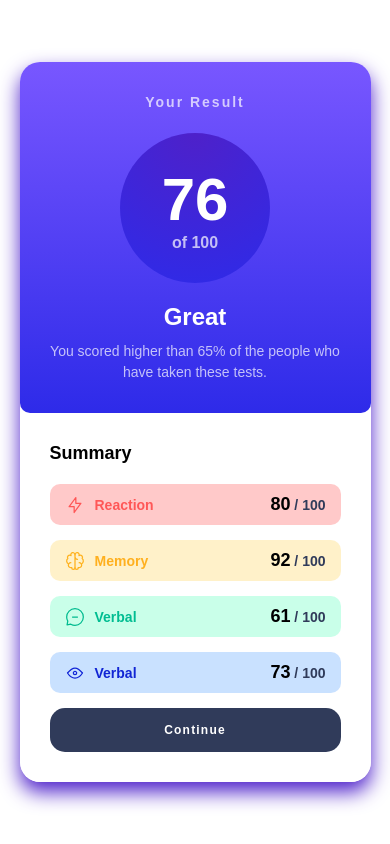
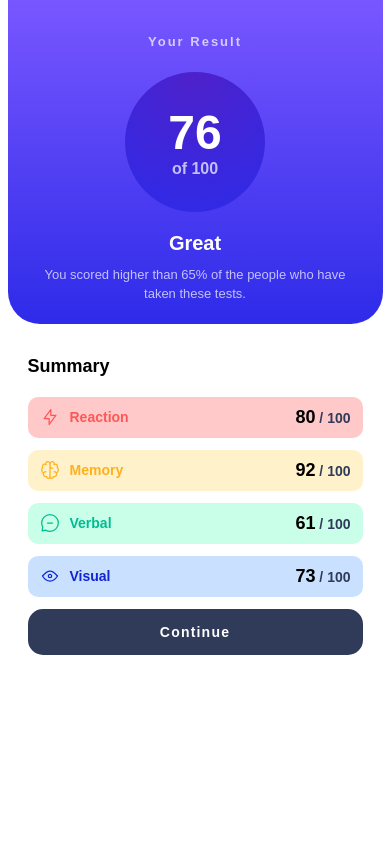
Before and after one commit to Izumx/Eskendir-classwork-project, a plain HTML site: page index.html in a window 390 px wide. Drawn offline with Linux system fonts and the light colour scheme.

Commit message:
Update index.html

```diff
--- a/index.html
+++ b/index.html
@@ -3,18 +3,13 @@
   <head>
     <meta charset="UTF-8" />
     <meta name="viewport" content="width=device-width, initial-scale=1.0" />
-    <!-- displays site properly based on user's device -->
-
     <link
       rel="icon"
       type="image/png"
       sizes="32x32"
       href="./assets/images/favicon-32x32.png"
     />
-
     <title>Frontend Mentor | Results summary component</title>
-
-    <!-- Feel free to remove these styles or customise in your own stylesheet 👍 -->
     <style>
       * {
         font-family: "Hanken Grotesk", sans-serif;
@@ -37,12 +32,10 @@
         border-radius: 20px;
         overflow: hidden;
         box-shadow: 0px 10px 20px hsl(256,72%, 46%);
+        background: white;
       }
       .card-1 {
-        background: linear-gradient(
-          hsl(252, 100%, 67%),
-          hsl(241, 81%, 54%)
-        );
+        background: linear-gradient(hsl(252, 100%, 67%), hsl(241, 81%, 54%));
         color: white;
         width: 50%;
         padding: 30px;
@@ -162,7 +155,7 @@
         color: hsl(0, 0%, 0%);
       }
       .btn:hover {
-         background: linear-gradient(hsl(252, 100%, 67%), hsl(241, 81%, 54%));
+        background: linear-gradient(hsl(252, 100%, 67%), hsl(241, 81%, 54%));
         cursor: pointer;
       }
       .btn:active {
@@ -175,24 +168,58 @@
         font-size: 12px;
         letter-spacing: 1.2px;
       }
-      @media (max-width: 768px) {
+      /* MEDIA QUERIES for mobile view */
+      @media (max-width: 500px) {
+        body {
+          align-items: flex-start;
+          background: white;
+        }
         .container {
           flex-direction: column;
-          width: 90%;
+          width: 100vw;
+          max-width: 375px;
+          min-height: 100vh;
           height: auto;
-        }
-        .card-1, .card-2 {
-          width: 100%;
+          box-shadow: none;
+          border-radius: 0;
         }
         .card-1 {
-          border-radius: 20px 20px 0 0;
+          width: 100%;
+          border-radius: 0 0 32px 32px;
+          min-height: 320px;
+          padding: 32px 20px 20px 20px;
         }
         .card-2 {
-          border-radius: 0 0 20px 20px;
+          width: 100%;
+          min-height: 320px;
+          padding: 32px 20px 20px 20px;
+          border-radius: 0;
+        }
+        .round {
+          width: 140px;
+          height: 140px;
+        }
+        .head h1 {
+          font-size: 48px;
+        }
+        .Great {
+          font-size: 20px;
+        }
+        .card-1 p {
+          font-size: 13px;
+        }
+        .reaction, .memory, .verbal, .visual {
+          margin-bottom: 12px;
+          padding: 10px 12px;
+        }
+        .btn {
+          font-size: 14px;
         }
       }
-      .card-1 {
-        border-radius: 10px;
+      @media (max-width: 375px) {
+        .container {
+          max-width: 100vw;
+        }
       }
     </style>
   </head>
@@ -245,7 +272,7 @@
         <div class="visual">
           <div class="visual-1">
             <img src="assets/images/icon-visual.svg" alt="visual" />
-            <span>Verbal</span>
+            <span>Visual</span>
           </div>
           <div class="sum-1">
             <p><b>73</b> / 100</p>
```
